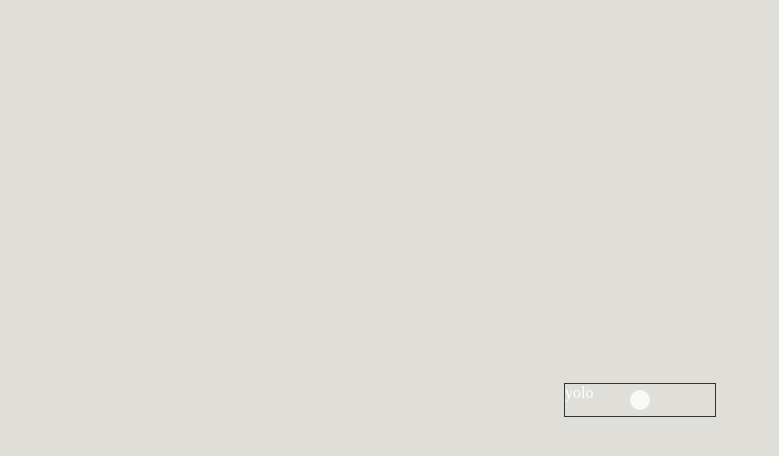
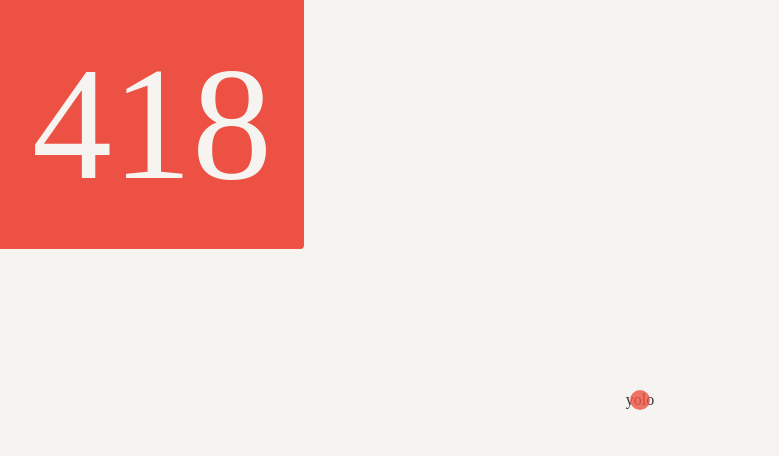
Before and after one commit to peterhencz/418, a website built with webpack: page dist/index.html in a window 1280 px wide. Shown: the whole page, without its empty margins (0-779 px from the left). Built offline with nearby package versions, Linux system fonts and the light colour scheme; files whose address does not match are found by name.

Commit message:
font loader, css play

```diff
--- a/package.json
+++ b/package.json
@@ -24,7 +24,6 @@
     "css-loader": "^3.2.0",
     "file-loader": "^5.0.2",
     "style-loader": "^1.0.0",
-    "ttf-loader": "^1.0.2",
     "webpack": "^4.41.2",
     "webpack-cli": "^3.3.10"
   },
--- a/src/components/square.js
+++ b/src/components/square.js
@@ -19,6 +19,7 @@ const makeSquare = () => {
 
   square.style.width = `${size}px`;
   square.style.height = `${size}px`;
+
   // square.style.borderRadius = `${Math.floor(Math.random() * 50) +
   //   50}px ${Math.floor(Math.random() * 50) + 50}px ${Math.floor(
   //   Math.random() * 50
--- a/src/index.js
+++ b/src/index.js
@@ -4,7 +4,7 @@ import { createSquares, createSquarePage } from "./components/square.js";
 import "./styles/main.css";
 import cursor from "./components/cursor.js";
 
-function component() {
+function app() {
   const element = doSomething("div", "main");
   console.log("kiscica");
 
@@ -14,19 +14,16 @@ function component() {
 
   element.appendChild(link1);
 
-  // link1.appendChild(createSquarePage());
-
   return link1;
 }
 
 document.body.onload = cursor();
-document.body.appendChild(component());
+document.body.appendChild(app());
 
-const cica = document.querySelector(".link");
-console.log(cica);
-cica.onclick = function() {
+const link = document.querySelector(".link");
+link.addEventListener("click", () => {
   console.log("yolo");
-};
+});
 
 // const squareHover = document.querySelectorAll(".square");
 // for (let i = 0; i < squareHover.length; i++) {
--- a/src/styles/cursor.css
+++ b/src/styles/cursor.css
@@ -3,13 +3,16 @@
   width: 20px;
   height: 20px;
   border-radius: 50%;
-  background: white;
+  background: #ed5144;
   opacity: 0.8;
   transition: transform 0.2s cubic-bezier(0.075, 0.82, 0.165, 1);
+  pointer-events: none;
+  z-index: 2;
 }
 
 .cursor-down {
   opacity: 1;
+  background: #372a86;
   transform: scale(0.7);
 }
 
--- a/src/styles/main.css
+++ b/src/styles/main.css
@@ -1,20 +1,35 @@
 @font-face {
   font-family: "League Spartan";
   src: url("../../assets/leaguespartan-bold.ttf") format("truetype");
-  font-weight: bold;
+  /* font-weight: bold; */
   font-style: normal;
 }
 
 body {
   font-family: "League Spartan";
-  background-color: #dfded9;
+  background-color: #f5f4f0;
   font-size: 16px;
-  color: white;
+  color: #373536;
   margin: 0;
   display: grid;
   height: 100vh;
   place-items: center center;
-  /* cursor: none; */
+  cursor: none;
+}
+
+.logo-418 {
+  position: fixed;
+  top: 0rem;
+  left: 0rem;
+  font-size: 10em;
+  padding: 2rem;
+  transition: ease-out 0.2s;
+}
+
+.logo-418:hover {
+  background: #ed5144;
+  border-radius: 0 0 4px 0;
+  color: #f5f4f0;
 }
 
 .square {
@@ -35,10 +50,15 @@ body {
 }
 
 .link {
-  width: 150px;
-  height: 32px;
-  border: 1px solid #333;
 }
+
+.link:hover {
+  color: #60c3ae;
+}
+.link:active {
+  transform: scale(1.1);
+}
+
 @keyframes squareHover {
   0% {
     transform: scale(1);
```
Also changed, not shown: dist/7cc8cbbd7a330c0d1e7c08c6d62711e4.ttf (added), dist/index.html, dist/main.js.
